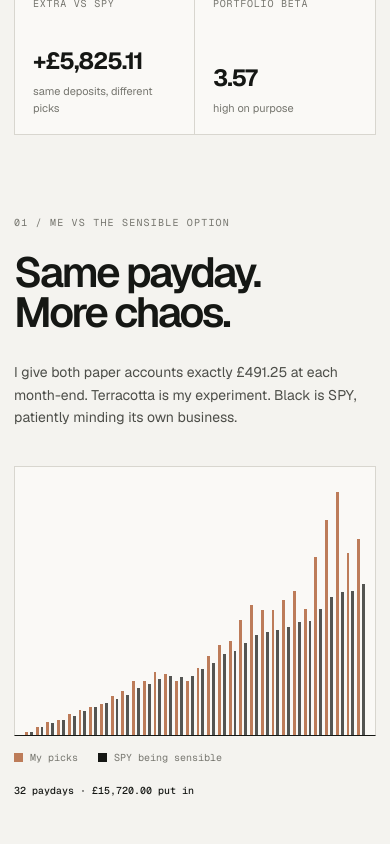
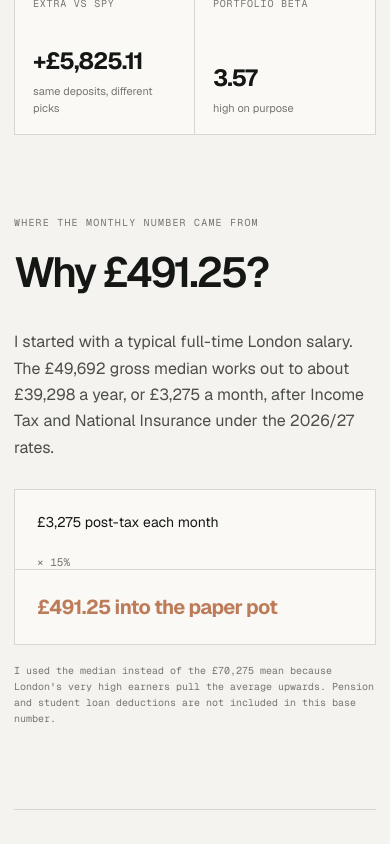
Before and after one commit to tjM1KE/payday-index, a Next.js app: page / in a window 390 px wide. Shown: the part 780-1624 px from the top of the page. Built offline with nearby package versions, Linux system fonts and the light colour scheme.

Commit message:
docs: explain monthly paper contribution

```diff
--- a/app/globals.css
+++ b/app/globals.css
@@ -25,7 +25,15 @@ h3 { margin:0; }
 .ledger span,.month-summary span { color:var(--muted); text-transform:uppercase; font:10px var(--font-geist-mono),monospace; letter-spacing:.08em; }
 .ledger strong { margin:auto 0 5px; font-size:30px; letter-spacing:-.045em; }
 .ledger small { color:var(--muted); font-size:11px; }
-.performance,.month-lab,.portfolio,.rules { padding:120px 0; border-bottom:1px solid var(--line); }
+.income-source,.performance,.month-lab,.portfolio,.rules { padding:120px 0; border-bottom:1px solid var(--line); }
+.income-source { display:grid; grid-template-columns:.7fr 1.3fr; gap:8vw; align-items:start; }
+.income-copy>p { margin:0 0 28px; color:#4d4e49; font-size:16px; line-height:1.65; }
+.income-sum { display:grid; grid-template-columns:1fr auto 1.2fr; align-items:center; border:1px solid var(--line); background:var(--wash); }
+.income-sum span,.income-sum strong { padding:22px; }
+.income-sum span { font-size:14px; }
+.income-sum i { color:var(--muted); font:11px var(--font-geist-mono),monospace; font-style:normal; }
+.income-sum strong { border-left:1px solid var(--line); color:var(--clay); font-size:20px; letter-spacing:-.035em; }
+.income-copy .income-footnote { margin:18px 0 0; color:var(--muted); font:10px/1.6 var(--font-geist-mono),monospace; }
 .section-heading { display:grid; grid-template-columns:1.25fr .75fr; gap:8vw; align-items:end; margin-bottom:55px; }
 .section-heading>p,.purchase-heading>p { margin:0; color:#4d4e49; line-height:1.6; font-size:14px; }
 .performance-chart { height:370px; display:flex; align-items:end; gap:6px; padding:25px 22px 0; border:1px solid var(--line); border-bottom-color:var(--ink); background:var(--wash); }
@@ -116,7 +124,11 @@ footer { min-height:140px; display:flex; justify-content:space-between; align-it
   .ledger strong { font-size:clamp(20px,6vw,26px); }
   .ledger>div:nth-child(2),.month-summary>div:nth-child(2) { border-right:0; }
   .ledger>div:nth-child(-n+2),.month-summary>div:nth-child(-n+2) { border-bottom:1px solid var(--line); }
-  .performance,.month-lab,.portfolio,.rules { padding:82px 0; }
+  .income-source,.performance,.month-lab,.portfolio,.rules { padding:82px 0; }
+  .income-source { grid-template-columns:1fr; gap:36px; }
+  .income-sum { grid-template-columns:1fr; align-items:start; }
+  .income-sum i { padding:0 22px; }
+  .income-sum strong { border-left:0; border-top:1px solid var(--line); }
   .section-heading,.purchase-heading { grid-template-columns:1fr; gap:28px; margin-bottom:38px; }
   .performance-chart { height:270px; gap:3px; padding-inline:10px; }
   .chart-key { flex-wrap:wrap; }
--- a/app/page.tsx
+++ b/app/page.tsx
@@ -51,6 +51,15 @@ export default function Home() {
       <div><span>portfolio beta</span><strong>{current.weightedBeta.toFixed(2)}</strong><small>high on purpose</small></div>
     </section>
 
+    <section className="income-source">
+      <div><p className="eyebrow">where the monthly number came from</p><h2>Why £491.25?</h2></div>
+      <div className="income-copy">
+        <p>I started with a typical full-time London salary. The £49,692 gross median works out to about £39,298 a year, or £3,275 a month, after Income Tax and National Insurance under the 2026/27 rates.</p>
+        <div className="income-sum"><span>£3,275 post-tax each month</span><i>&times; 15%</i><strong>£491.25 into the paper pot</strong></div>
+        <p className="income-footnote">I used the median instead of the £70,275 mean because London&apos;s very high earners pull the average upwards. Pension and student loan deductions are not included in this base number.</p>
+      </div>
+    </section>
+
     <section className="performance">
       <div className="section-heading"><div><p className="eyebrow">01 / me vs the sensible option</p><h2>Same payday.<br />More chaos.</h2></div><p>I give both paper accounts exactly {money.format(backtest.monthlyContributionGbp)} at each month-end. Terracotta is my experiment. Black is SPY, patiently minding its own business.</p></div>
       <div className="performance-chart" aria-label="My monthly portfolio value compared with SPY">{backtest.months.map((month) => <div className="chart-month" key={month.month} title={`${month.label}: my picks ${money.format(month.strategyValueGbp)}, SPY ${money.format(month.benchmarkValueGbp)}`}><i className="strategy-bar" style={{height:`${month.strategyValueGbp / maxChartValue * 100}%`}} /><i className="benchmark-bar" style={{height:`${month.benchmarkValueGbp / maxChartValue * 100}%`}} /></div>)}</div>
@@ -80,7 +89,7 @@ export default function Home() {
     <section className="rules">
       <div><p className="eyebrow">04 / why I do it this way</p><h2>My payday ritual</h2></div>
       <ol>
-        <li><span>01</span><p><b>Use the same amount.</b> I add {money.format(backtest.monthlyContributionGbp)}, which is 15% of my monthly take-home. It keeps the experiment tied to money I could actually save.</p></li>
+        <li><span>01</span><p><b>Use the same amount.</b> I add {money.format(backtest.monthlyContributionGbp)}, which is 15% of the rounded London median take-home figure. It keeps the experiment tied to a normal monthly salary.</p></li>
         <li><span>02</span><p><b>Look for movement.</b> I keep ETFs with beta between {backtest.betaRange[0]} and {backtest.betaRange[1]}. This is my risky sandbox, so slow and steady is not the assignment.</p></li>
         <li><span>03</span><p><b>Back recent winners.</b> I take the 15 highest-beta ETFs, then keep the ten with the best previous three months. That stops me choosing whichever ticker looks coolest that day.</p></li>
         <li><span>04</span><p><b>Only buy three.</b> I split the whole month&apos;s money across three leaders and prefer picks below 10%. Focused enough to make a difference, still spread across more than one idea.</p></li>
```
Also changed, not shown: 2 other files (tests, documents, lock files or other folders).
